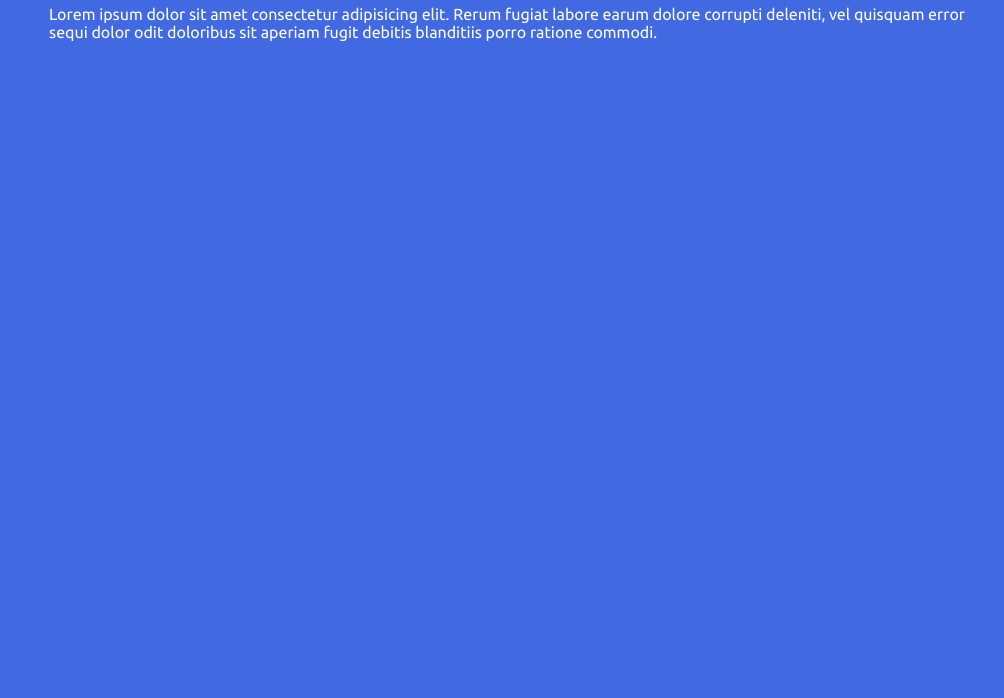
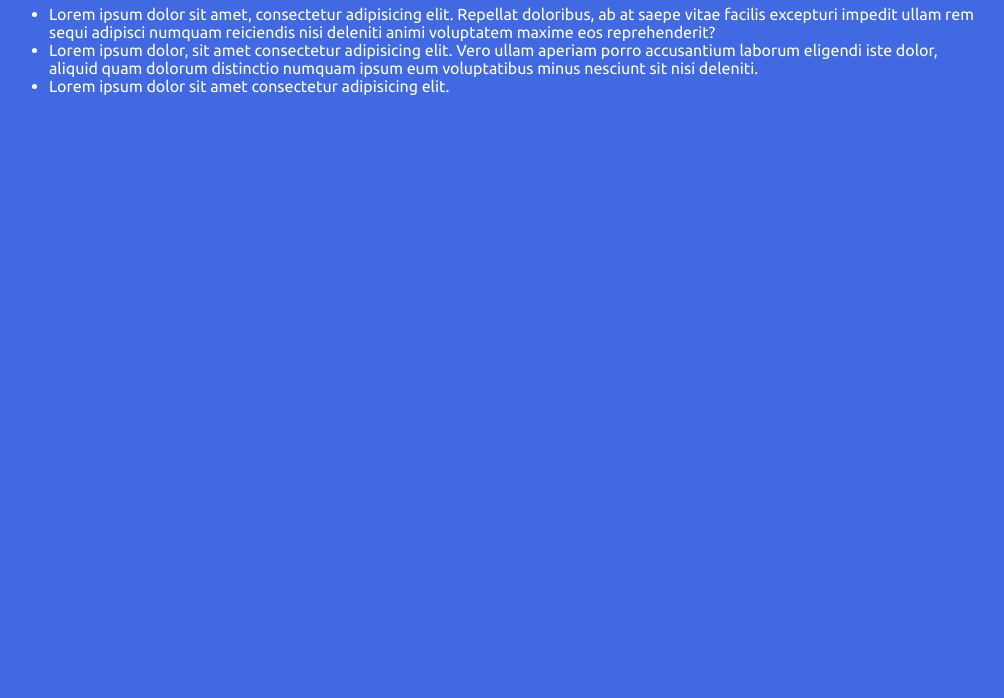
Before and after one commit to Munnin86/test, a plain HTML site: page index.html in a window 1280 px wide. Shown: the part 222-920 px from the top of the page, without its empty margins (121-1125 px from the left). Drawn offline with Linux system fonts and the light colour scheme.

Commit message:
removed p and added ul

```diff
--- a/index.html
+++ b/index.html
@@ -17,7 +17,13 @@
 	<body>
 		<div class="wrapp">
 			<h1>Cześć!</h1>
-		<p>Lorem ipsum dolor sit amet consectetur adipisicing elit. Rerum fugiat labore earum dolore corrupti deleniti, vel quisquam error sequi dolor odit doloribus sit aperiam fugit debitis blanditiis porro ratione commodi.</p>
+
+
+		<ul>
+			<li>Lorem ipsum dolor sit amet, consectetur adipisicing elit. Repellat doloribus, ab at saepe vitae facilis excepturi impedit ullam rem sequi adipisci numquam reiciendis nisi deleniti animi voluptatem maxime eos reprehenderit?</li>
+			<li>Lorem ipsum dolor, sit amet consectetur adipisicing elit. Vero ullam aperiam porro accusantium laborum eligendi iste dolor, aliquid quam dolorum distinctio numquam ipsum eum voluptatibus minus nesciunt sit nisi deleniti.</li>
+			<li>Lorem ipsum dolor sit amet consectetur adipisicing elit.</li>
+		</ul>
 		</div>
 	</body>
 </html>
```
